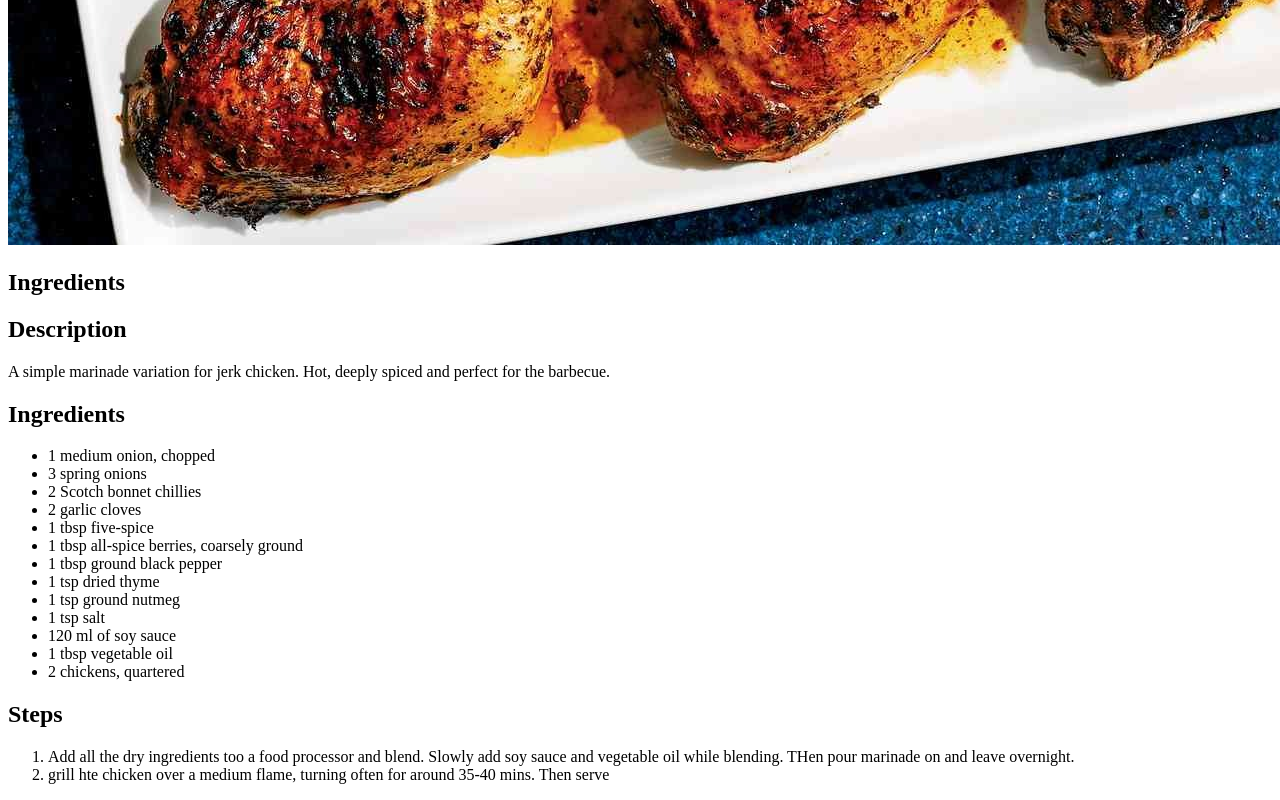
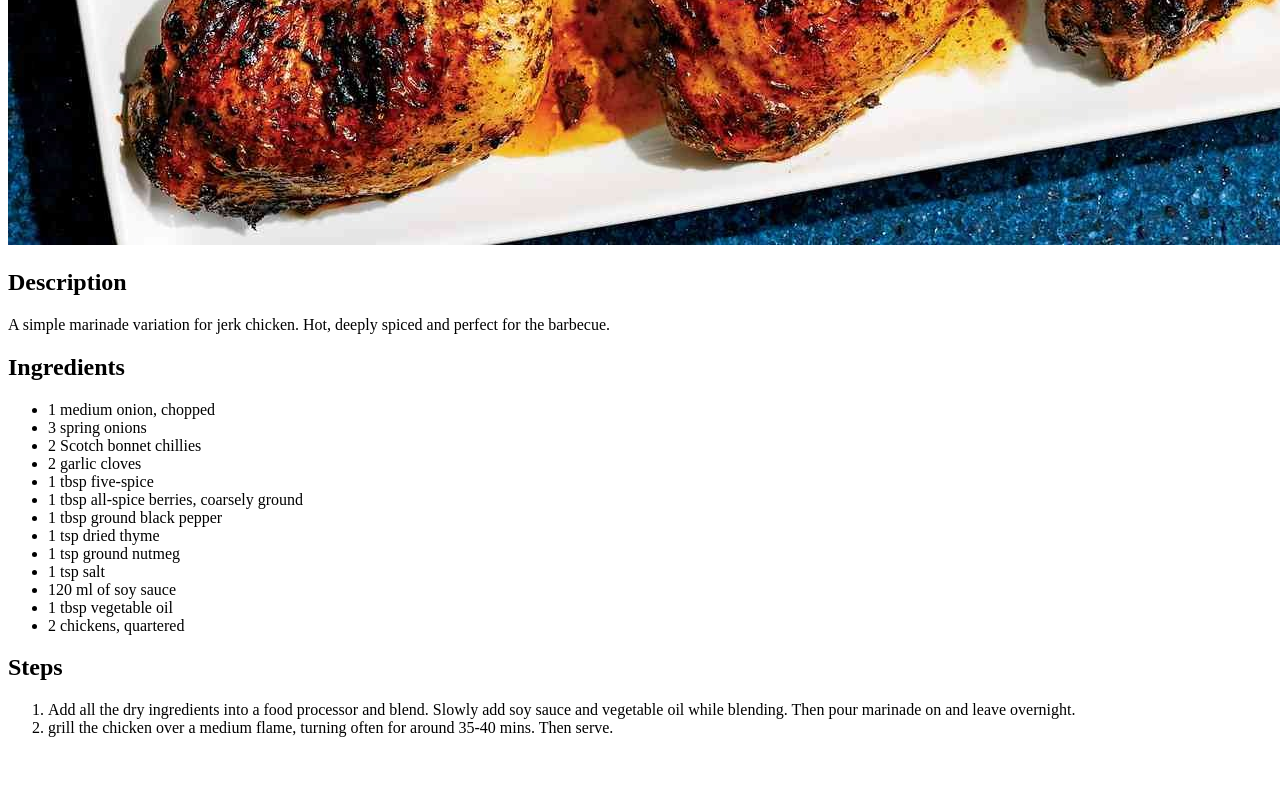
Before and after one commit to mtehalliday/odin-recipes, a plain HTML site: page recipes/jerk_chicken.html in a window 1280 px wide. Shown: the part 835-1635 px from the top of the page. After the commit the page ends 1588 px from the top, so only its background shows below. Drawn offline with Linux system fonts and the light colour scheme.

```diff
--- a/recipes/jerk_chicken.html
+++ b/recipes/jerk_chicken.html
@@ -9,7 +9,6 @@
 <body>
     <h1>Jerk Chicken marinade</h1>
     <img src="../img/jerk_chicken.jpeg" alt="A picture of jerk chicken">
-    <h2>Ingredients</h2>
     <h2>Description</h2>
         <p>A simple marinade variation for jerk chicken. Hot, deeply spiced and perfect for the barbecue.</p>
     <h2>Ingredients</h2>
@@ -29,9 +28,9 @@
             <li>2 chickens, quartered</li>
         </ul>
     <h2>Steps</h2>
-        <ol><li>Add all the dry ingredients too a food processor and blend.
-            Slowly add soy sauce and vegetable oil while blending. THen pour marinade on and leave overnight.</li>
-            <li>grill hte chicken over a medium flame, turning often for around 35-40 mins. Then serve</li>
+        <ol><li>Add all the dry ingredients into a food processor and blend.
+            Slowly add soy sauce and vegetable oil while blending. Then pour marinade on and leave overnight.</li>
+            <li>grill the chicken over a medium flame, turning often for around 35-40 mins. Then serve.</li>
         </ol>
 </body>
 </html>
```
Also changed, not shown: index.html (+2 -2 lines), recipes/spicy-chicken-salad.html (renamed from recipes/Spicy chicken salad.html, +1 -1 lines).
